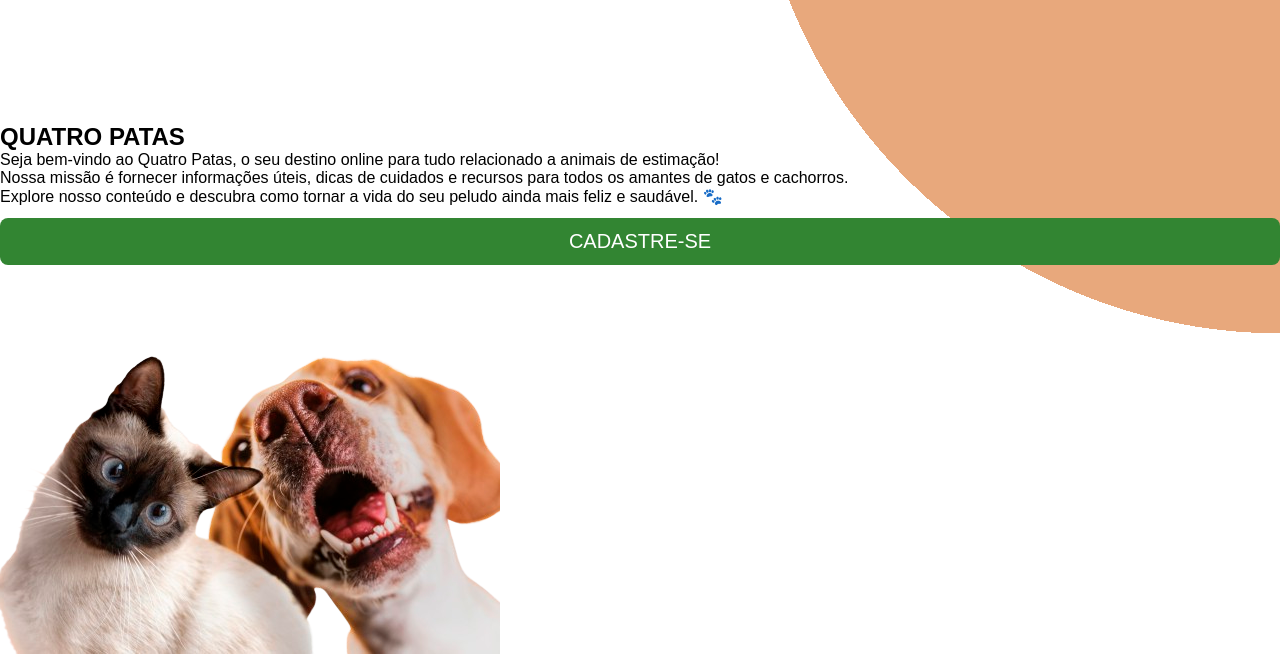
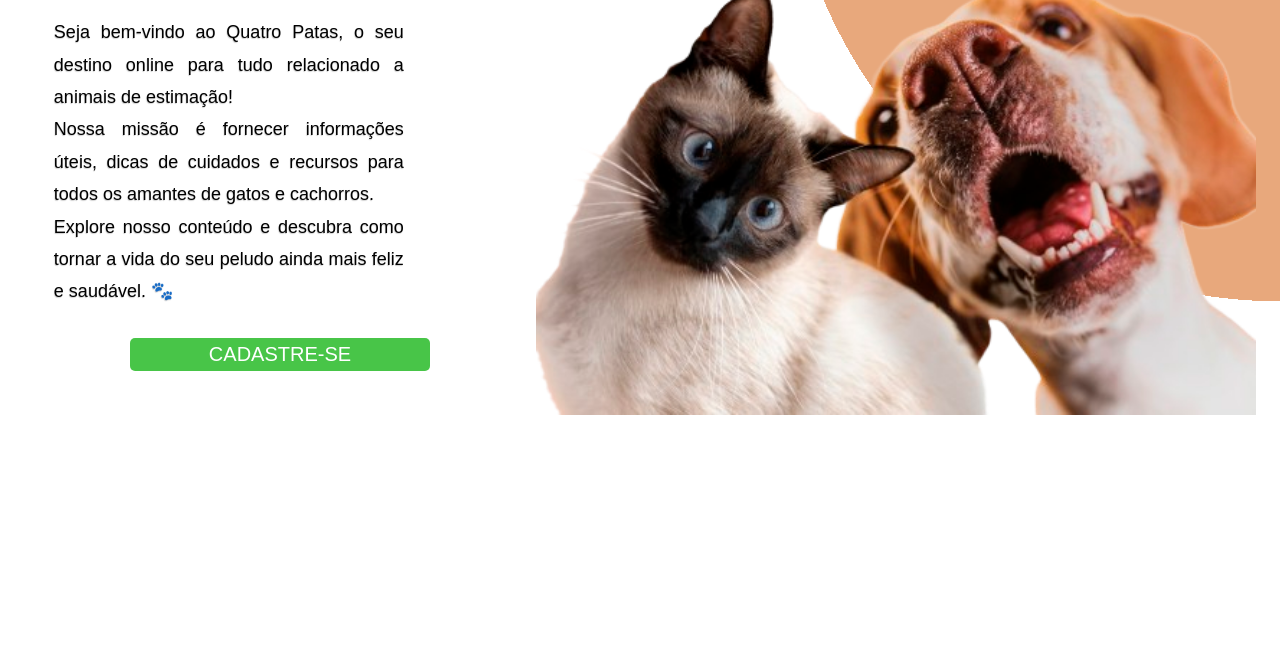
Before and after one commit to yadelph/PetShop-LPIV, a plain HTML site: page index.html in a window 1280 px wide. Shown: the part 195-853 px from the top of the page. After the commit the page ends 800 px from the top, so only its background shows below. Drawn offline with Linux system fonts and the light colour scheme; a web font is replaced by a local one.

Commit message:
Update index.html

```diff
--- a/index.html
+++ b/index.html
@@ -5,7 +5,7 @@
     <meta name="viewport" content="width=device-width, initial-scale=1.0">
     <title>QuatroPatas-PetShop</title>
 
-    <link rel="stylesheet" href="./src/styletable.css">
+    <link rel="stylesheet" href="./src/style.css">
     <link rel="stylesheet" href="./src/responsive.css">
 </head>
 <body>
```
